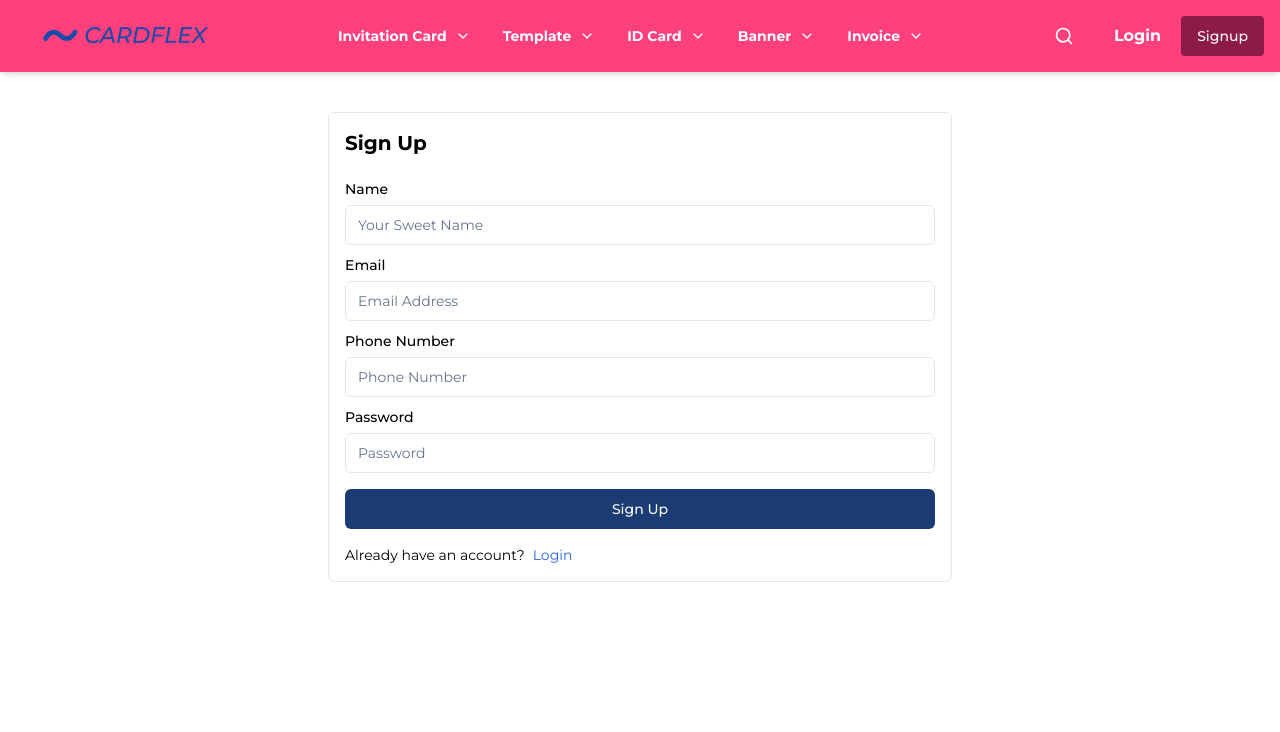
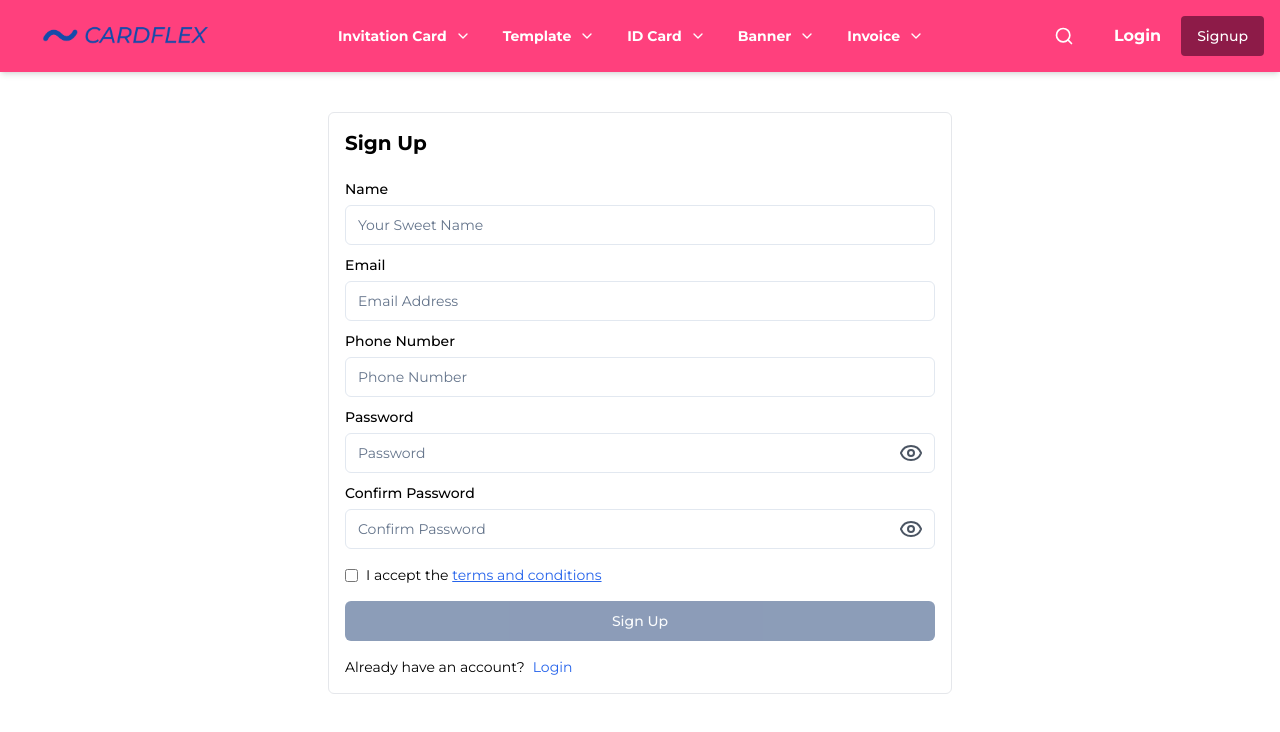
Before and after one commit to Aayushuic/CardFlex, a React (Vite) app in the folder frontend/: page /signup in a window 1280 px wide. Shown: the top 732 px of the page. Built offline with nearby package versions, Linux system fonts and the light colour scheme.

Commit message:
fixed signup/login

```diff
--- a/frontend/src/components/Auth/Login.jsx
+++ b/frontend/src/components/Auth/Login.jsx
@@ -3,7 +3,7 @@ import { Input } from "../ui/input";
 import { Label } from "../ui/label";
 import { Button } from "../ui/button";
 import { useForm } from "react-hook-form";
-import { Loader2 } from "lucide-react";
+import { Eye, EyeOff, Loader2 } from "lucide-react"; // Import the eye icons
 import { Link, useNavigate } from "react-router-dom";
 import { useDispatch } from "react-redux";
 import { setAuthUser } from "@/features/authslice";
@@ -12,6 +12,9 @@ import { toast } from "sonner";
 const Login = () => {
   const navigate = useNavigate();
   const dispatch = useDispatch();
+  const [showPassword, setShowPassword] = useState(false); // State for password visibility
+  const [loading, setLoading] = useState(false);
+  const [backendError, setBackendError] = useState("");
 
   const {
     register,
@@ -19,8 +22,10 @@ const Login = () => {
     reset,
     formState: { errors },
   } = useForm();
-  const [loading, setLoading] = useState(false);
-  const [backendError, setBackendError] = useState("");
+
+  const togglePasswordVisibility = () => {
+    setShowPassword(!showPassword);
+  };
 
   const onSubmit = async (data) => {
     setLoading(true);
@@ -95,15 +100,26 @@ const Login = () => {
                 id="password"
                 name="password"
                 className="mt-1 focus-visible:ring-0 focus-visible:ring-offset-0"
-                type="password"
+                type={showPassword ? "text" : "password"} // Toggle between text and password type
                 placeholder="Password"
                 {...register("password", {
                   required: "Password is required",
                 })}
               />
+              {/* Eye icon to toggle visibility */}
+              <div
+                className="absolute right-3 top-1/2 transform -translate-y-1/2 cursor-pointer text-gray-600"
+                onClick={togglePasswordVisibility}
+              >
+                {showPassword ? (
+                  <EyeOff className="h-5 w-5" />
+                ) : (
+                  <Eye className="h-5 w-5" />
+                )}
+              </div>
               <Link
                 to="/forgot-password"
-                className="absolute right-3 top-1/2 transform -translate-y-1/2 text-red-500 text-sm"
+                className="absolute right-10 top-1/2 transform -translate-y-1/2 text-red-500 text-sm"
               >
                 Forgot?
               </Link>
--- a/frontend/src/components/Auth/SignUp.jsx
+++ b/frontend/src/components/Auth/SignUp.jsx
@@ -3,15 +3,20 @@ import { Input } from "../ui/input";
 import { Label } from "../ui/label";
 import { Button } from "../ui/button";
 import { Link, useNavigate } from "react-router-dom";
-import { Loader2 } from "lucide-react";
+import { Eye, EyeOff, Loader2} from "lucide-react"; // Icons for show/hide password
 import { useForm } from "react-hook-form";
 import { toast } from "sonner";
-import SignUpModal from "../Auth/PopUpModal"; // Import the Modal component
+import SignUpModal from "../Auth/PopUpModal";
+import TermsModal from "../Auth/TermsModal";
 
 const Signup = () => {
   const navigate = useNavigate();
   const [loading, setLoading] = useState(false);
   const [modalMessage, setModalMessage] = useState("");
+  const [termsAccepted, setTermsAccepted] = useState(false);
+  const [showTermsModal, setShowTermsModal] = useState(false);
+  const [showPassword, setShowPassword] = useState(false); // State for password visibility
+  const [showConfirmPassword, setShowConfirmPassword] = useState(false); // State for confirm password visibility
 
   const {
     register,
@@ -21,6 +26,16 @@ const Signup = () => {
   } = useForm();
 
   const onSubmit = async (data) => {
+    if (!termsAccepted) {
+      toast.error("You must accept the terms and conditions to proceed.");
+      return;
+    }
+
+    if (data.password !== data.confirmPassword) {
+      toast.error("Passwords do not match.");
+      return;
+    }
+
     try {
       setLoading(true);
 
@@ -40,13 +55,13 @@ const Signup = () => {
         responseData.success ||
         responseData.message === "User already exists."
       ) {
-        setModalMessage(responseData.message); // Set the message for the modal
+        setModalMessage(responseData.message);
       } else {
         toast.error(responseData.message);
       }
       reset();
     } catch (error) {
-      toast.error("Oops! Something went wrong, try later");
+      toast.error("Oops! Something went wrong, try later.");
     } finally {
       setLoading(false);
     }
@@ -70,8 +85,8 @@ const Signup = () => {
               placeholder="Your Sweet Name"
               {...register("name", { required: "missing" })}
             />
-            {errors.fullName && (
-              <p className="text-red-600 text-sm">{errors.fullName.message}</p>
+            {errors.name && (
+              <p className="text-red-600 text-sm">{errors.name.message}</p>
             )}
           </div>
 
@@ -116,26 +131,87 @@ const Signup = () => {
             )}
           </div>
 
+          {/* Password field with show/hide functionality */}
           <div className="my-2">
             <Label htmlFor="password">Password</Label>
+            <div className="relative">
               <Input
                 id="password"
-              className="mt-1 focus-visible:ring-0 focus-visible:ring-offset-0"
-              type="password"
+                className="mt-1 focus-visible:ring-0 focus-visible:ring-offset-0 pr-10"
+                type={showPassword ? "text" : "password"}
                 placeholder="Password"
                 {...register("password", {
                   required: "missing",
                 })}
               />
+              <button
+                type="button"
+                className="absolute inset-y-0 right-0 flex items-center pr-3 text-gray-600"
+                onClick={() => setShowPassword(!showPassword)}
+              >
+                {showPassword ? <EyeOff /> : <Eye />}
+              </button>
+            </div>
             {errors.password && (
               <p className="text-red-600 text-sm">{errors.password.message}</p>
             )}
+          </div>
+
+          {/* Confirm Password field with show/hide functionality */}
+          <div className="my-2">
+            <Label htmlFor="confirmPassword">Confirm Password</Label>
+            <div className="relative">
+              <Input
+                id="confirmPassword"
+                className="mt-1 focus-visible:ring-0 focus-visible:ring-offset-0 pr-10"
+                type={showConfirmPassword ? "text" : "password"}
+                placeholder="Confirm Password"
+                {...register("confirmPassword", {
+                  required: "Confirm your password",
+                })}
+              />
+              <button
+                type="button"
+                className="absolute inset-y-0 right-0 flex items-center pr-3 text-gray-600"
+                onClick={() =>
+                  setShowConfirmPassword(!showConfirmPassword)
+                }
+              >
+                {showConfirmPassword ? <EyeOff /> : <Eye />}
+              </button>
+            </div>
+            {errors.confirmPassword && (
+              <p className="text-red-600 text-sm">
+                {errors.confirmPassword.message}
+              </p>
+            )}
+          </div>
+
+          <div className="my-4 flex items-center">
+            <input
+              type="checkbox"
+              id="terms"
+              checked={termsAccepted}
+              onChange={(e) => setTermsAccepted(e.target.checked)}
+              className="mr-2"
+            />
+            <label htmlFor="terms" className="text-sm">
+              I accept the{" "}
+              <button
+                type="button"
+                onClick={() => setShowTermsModal(true)}
+                className="text-blue-600 underline hover:text-blue-800"
+              >
+                terms and conditions
+              </button>
+            </label>
           </div>
 
           {loading ? (
             <Button
               className="my-4 flex items-center gap-3 w-full bg-[#1B3C73] hover:bg-[#40679E]"
               type="submit"
+              disabled
             >
               <Loader2 className="animate-spin" /> Loading...
             </Button>
@@ -143,6 +219,7 @@ const Signup = () => {
             <Button
               className="my-4 flex items-center gap-3 w-full bg-[#1B3C73] hover:bg-[#40679E]"
               type="submit"
+              disabled={!termsAccepted}
             >
               Sign Up
             </Button>
@@ -163,8 +240,15 @@ const Signup = () => {
           message={modalMessage}
           onClose={() => {
             setModalMessage("");
-            navigate("/login"); // Navigate to login after closing the modal
+            navigate("/login");
           }}
+        />
+      )}
+
+      {/* Modal for showing the terms and conditions */}
+      {showTermsModal && (
+        <TermsModal
+          onClose={() => setShowTermsModal(false)}
         />
       )}
     </div>
--- /dev/null
+++ b/frontend/src/components/Auth/TermsModal.jsx
@@ -0,0 +1,39 @@
+import React from "react";
+import { Link } from "react-router-dom"; // assuming you're using react-router for navigation
+
+const TermsModal = ({ onClose }) => {
+  return (
+    <div className="fixed inset-0 z-50 flex items-center justify-center bg-black bg-opacity-50">
+      <div className="bg-white p-5 rounded-md shadow-lg w-full max-w-lg">
+        <h2 className="text-lg font-bold mb-4">Terms and Conditions</h2>
+        <p className="text-sm mb-4">
+          By using CardFlex, you agree to the following:
+          <br />
+          1. Use our services lawfully.
+          <br />
+          2. All content and trademarks are the property of CardFlex.
+          <br />
+          3. Payments are securely processed through Razorpay.
+          <br />
+          4. For custom orders, accurate information is required.
+          <br />
+          5. We are not liable for any indirect damages from service use.
+          <br />
+          6. These terms are subject to change, and you agree to comply with updates.
+          <br />
+          <Link to="/terms-and-conditions" className="text-blue-600 hover:underline">
+            For more details, click here.
+          </Link>
+        </p>
+        <button
+          className=" text-white px-4 py-2 rounded bg-[#1B3C73] hover:bg-[#40679E]"
+          onClick={onClose}
+        >
+          Close
+        </button>
+      </div>
+    </div>
+  );
+};
+
+export default TermsModal;
```
Also changed, not shown: 5 other files (tests, documents, lock files or other folders). Lines whose indentation alone changed are shown as unchanged.
